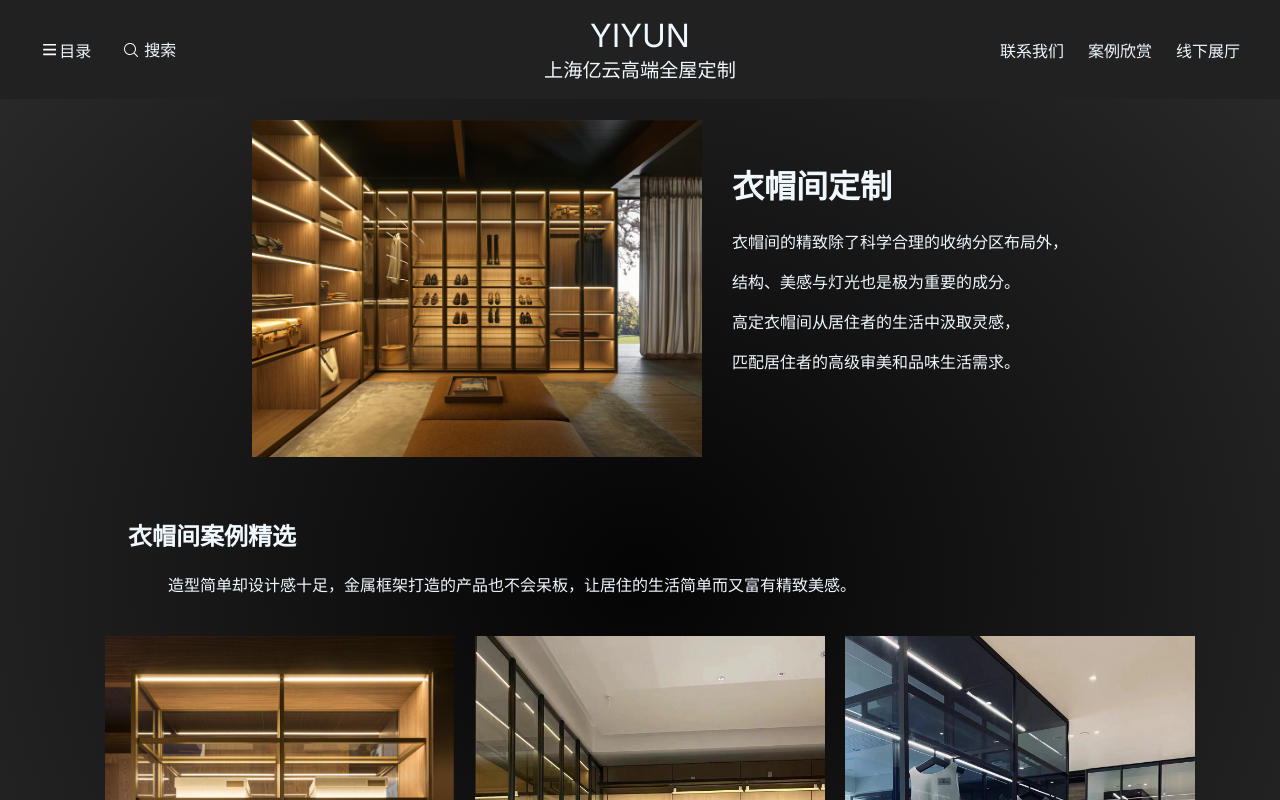
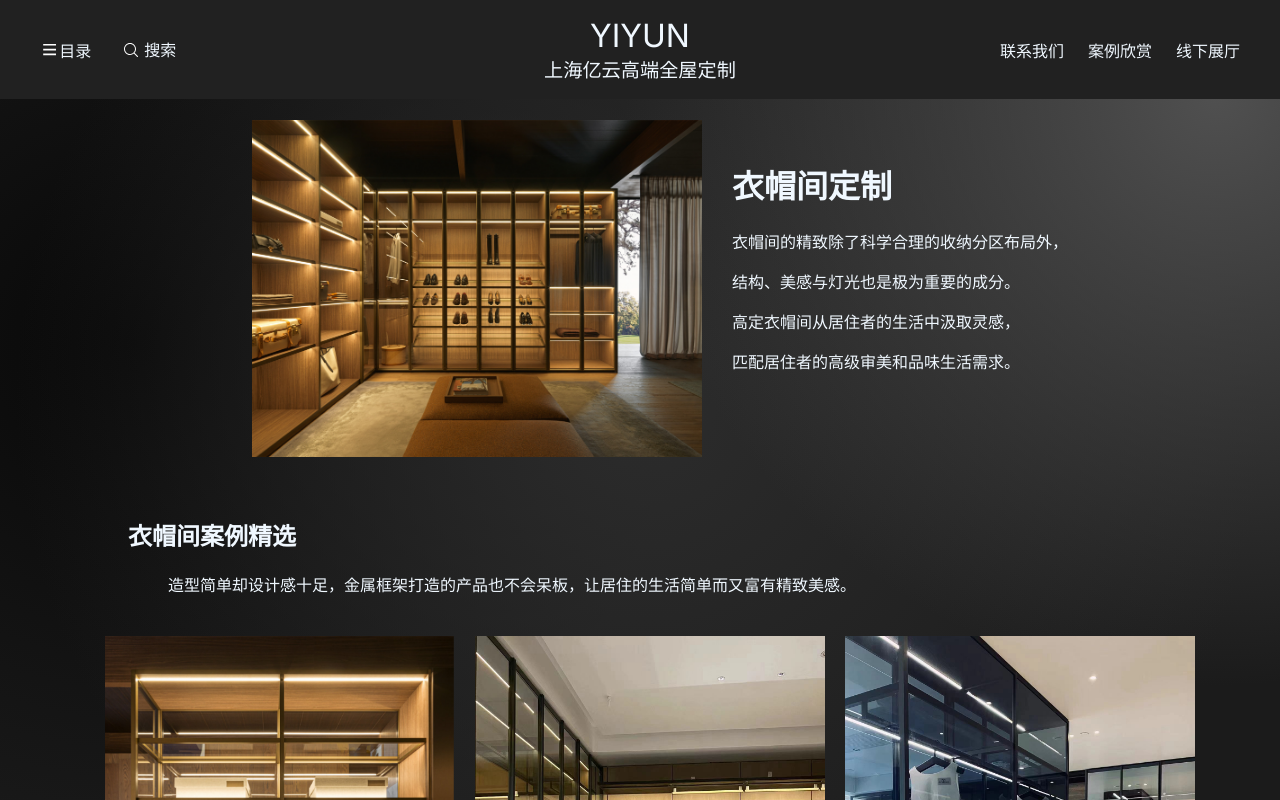
Before and after one commit to yifan503/ycloud, a Next.js app: page /closet in a window 1280 px wide. Shown: the top 800 px of the page. Built offline with nearby package versions, Linux system fonts and the light colour scheme.

Commit message:
background

```diff
--- a/src/app/globals.css
+++ b/src/app/globals.css
@@ -8,15 +8,102 @@ body {
 }
 
 .background {
-  /* background-image: url('../../../public/image/marble.jpg'); */
-  background: radial-gradient(ellipse, #040404, #2c2c2c);
+  /* background: radial-gradient(ellipse, #040404, #2c2c2c);
   min-height: 100vh;
   background-size: cover;
-  background-position: center;
-  /* position: absolute; */
-  /* top: 0;
-  left: 0; */
+  background-position: center; */
+  /* width: 100%; */
+  background-color: #1b1b1b;
+  background-image: radial-gradient(closest-side, #000000, rgba(235,105,78,0)),
+                    radial-gradient(closest-side, #505050, rgba(243,11,164,0)),
+                    radial-gradient(closest-side, #2c2c2c, rgba(254,234,131,0)),
+                    radial-gradient(closest-side, #080808, rgba(170,142,245,0)),
+                    radial-gradient(closest-side, #161616, rgba(248,192,147,0));
+
+  background-size: 130vmax 130vmax,
+                   80vmax 80vmax,
+                   90vmax 90vmax,
+                   110vmax 110vmax,
+                   90vmax 90vmax;
+
+  background-position: -80vmax -80vmax,
+                       60vmax -30vmax,
+                       10vmax 10vmax,
+                       -30vmax -10vmax,
+                       50vmax 50vmax;
+
+  background-repeat: no-repeat;
+  animation: 20s movement linear infinite;
+  min-height: 100vh;
+  backdrop-filter: blur(10px);
+  -webkit-backdrop-filter: blur(10px);
+}
+
+/* .background::after{
+  content: '';
+  display: block;
+  position: fixed;
   width: 100%;
+  height: 100%;
+  top: 0;
+  left: 0;
+  backdrop-filter: blur(10px);
+  -webkit-backdrop-filter: blur(10px);
+} */
+
+@keyframes movement{
+  0%, 100%{
+    background-size: 130vmax 130vmax,
+                      80vmax 80vmax,
+                      90vmax 90vmax,
+                      110vmax 110vmax,
+                      90vmax 90vmax;
+
+    background-position: -80vmax -80vmax,
+                        60vmax -30vmax,
+                        10vmax 10vmax,
+                        -30vmax -10vmax,
+                        50vmax 50vmax;
+  }
+  25%{
+    background-size: 100vmax 100vmax,
+                    90vmax 90vmax,
+                    100vmax 100vmax,
+                    90vmax 90vmax,
+                    60vmax 60vmax;
+
+    background-position: -60vmax -90vmax,
+                        50vmax -40vmax,
+                        0vmax -20vmax,
+                        -40vmax -20vmax,
+                        40vmax 60vmax;
+  }
+  50%{
+    background-size: 80vmax 80vmax,
+                    110vmax 110vmax,
+                    80vmax 80vmax,
+                    60vmax 60vmax,
+                    80vmax 80vmax;
+
+    background-position: -50vmax -70vmax,
+                        40vmax -30vmax,
+                        10vmax 0vmax,
+                        20vmax 10vmax,
+                        30vmax 70vmax;
+  }
+  75%{
+    background-size: 90vmax 90vmax,
+                    90vmax 90vmax,
+                    100vmax 100vmax,
+                    90vmax 90vmax,
+                    70vmax 70vmax;
+
+    background-position: -50vmax -40vmax,
+                        50vmax -30vmax,
+                        20vmax 0vmax,
+                        -10vmax 10vmax,
+                        40vmax 60vmax;
+  }
 }
 
 .container {
--- a/src/app/layout.js
+++ b/src/app/layout.js
@@ -17,7 +17,9 @@ export default function RootLayout({ children }) {
         <Navbar />
         <main>
           <div className='background'>
+            {/* <div className="content"> */}
             {children}
+            {/* </div> */}
           </div>
         </main>
         <Footer />
--- a/src/components/Footer.js
+++ b/src/components/Footer.js
@@ -8,7 +8,7 @@ export default function Footer() {
             </div> */}
             <div className={styles.row}>
                 <div className={styles.title}>
-                    <div className={styles.text}>始于2003年</div>
+                    <div className={styles.text}>上海亿云 始于2003年</div>
                     <div className={styles.text}>别墅｜豪宅｜高端定制整体解决方案</div>
                     <div className={styles.text}>全品类配套一站式私人订制服务</div>
                     <div className={styles.text}>联系电话：13901839676 梁先生</div>
```
Also changed, not shown: 2 other files (tests, documents, lock files or other folders).
